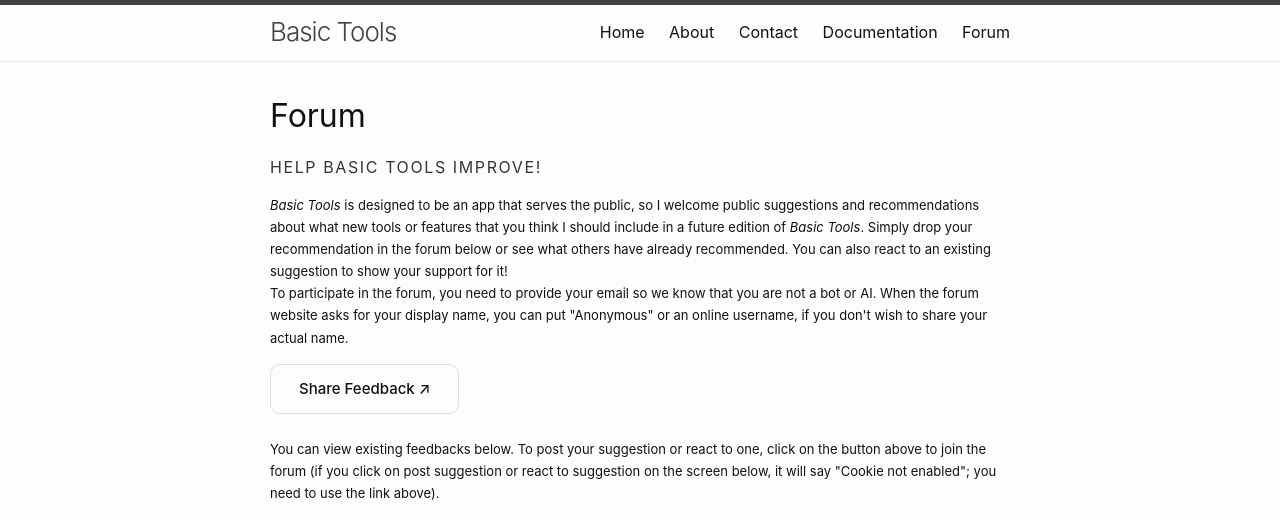
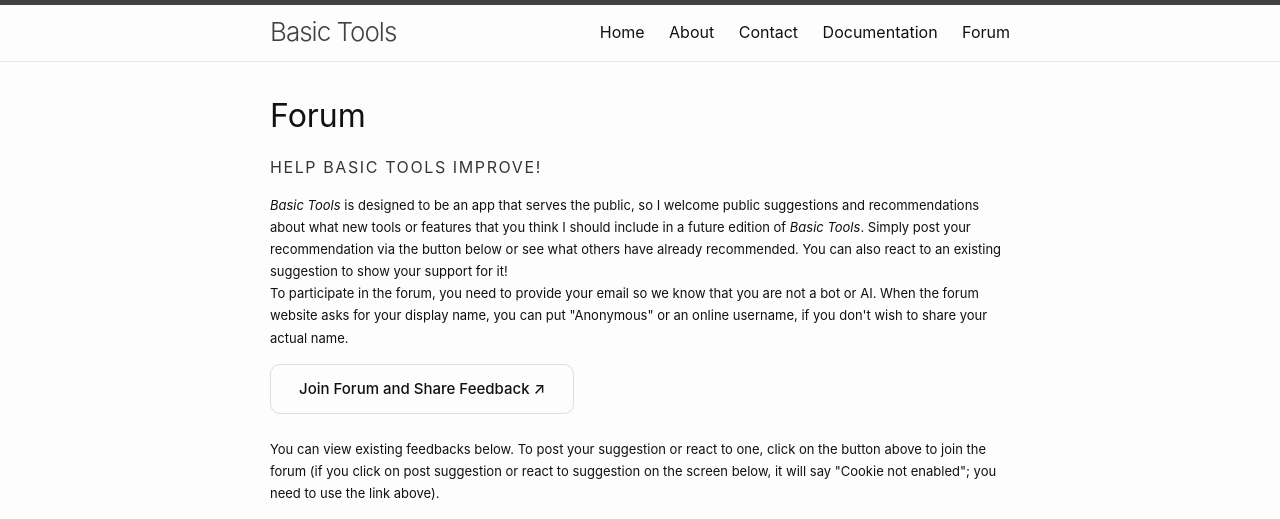
Before and after one commit to zzou21/BasicToolsWeb, a Jekyll site: the page built from forum/forum.html, in a window 1280 px wide, cut to the strip 0-519 px from the top of the page. Built offline with Jekyll 4.4.1, drawn with Linux system fonts in a browser that asks for light colours.

Commit message:
more forum update

```diff
--- a/forum/forum.html
+++ b/forum/forum.html
@@ -10,12 +10,12 @@ permalink: /forum/
 
 <p class="label">Help Basic Tools Improve!</p>
 
-<p class="body"><i>Basic Tools</i> is designed to be an app that serves the public, so I welcome public suggestions and recommendations about what new tools or features that you think I should include in a future edition of <i>Basic Tools</i>. Simply drop your recommendation in the forum below or see what others have already recommended. You can also react to an existing suggestion to show your support for it!
+<p class="body"><i>Basic Tools</i> is designed to be an app that serves the public, so I welcome public suggestions and recommendations about what new tools or features that you think I should include in a future edition of <i>Basic Tools</i>. Simply post your recommendation via the button below or see what others have already recommended. You can also react to an existing suggestion to show your support for it!
 <br>
 To participate in the forum, you need to provide your email so we know that you are not a bot or AI. When the forum website asks for your display name, you can put "Anonymous" or an online username, if you don't wish to share your actual name.</p>
 
 <a href="https://basictools.fider.io/" target="_blank" rel="noopener noreferrer" class="feedback-btn">
-  Share Feedback ↗
+  Join Forum and Share Feedback ↗
 </a>
 <br>
 <br>
```
